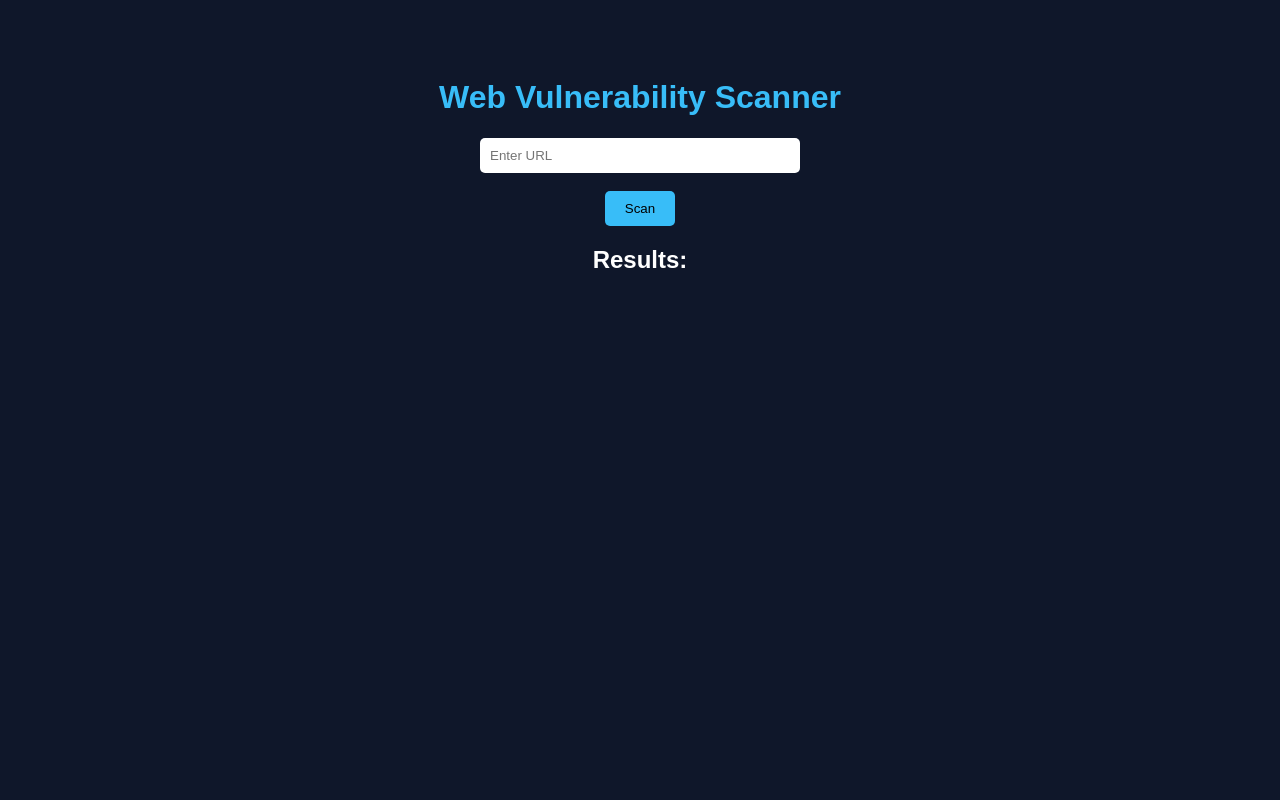
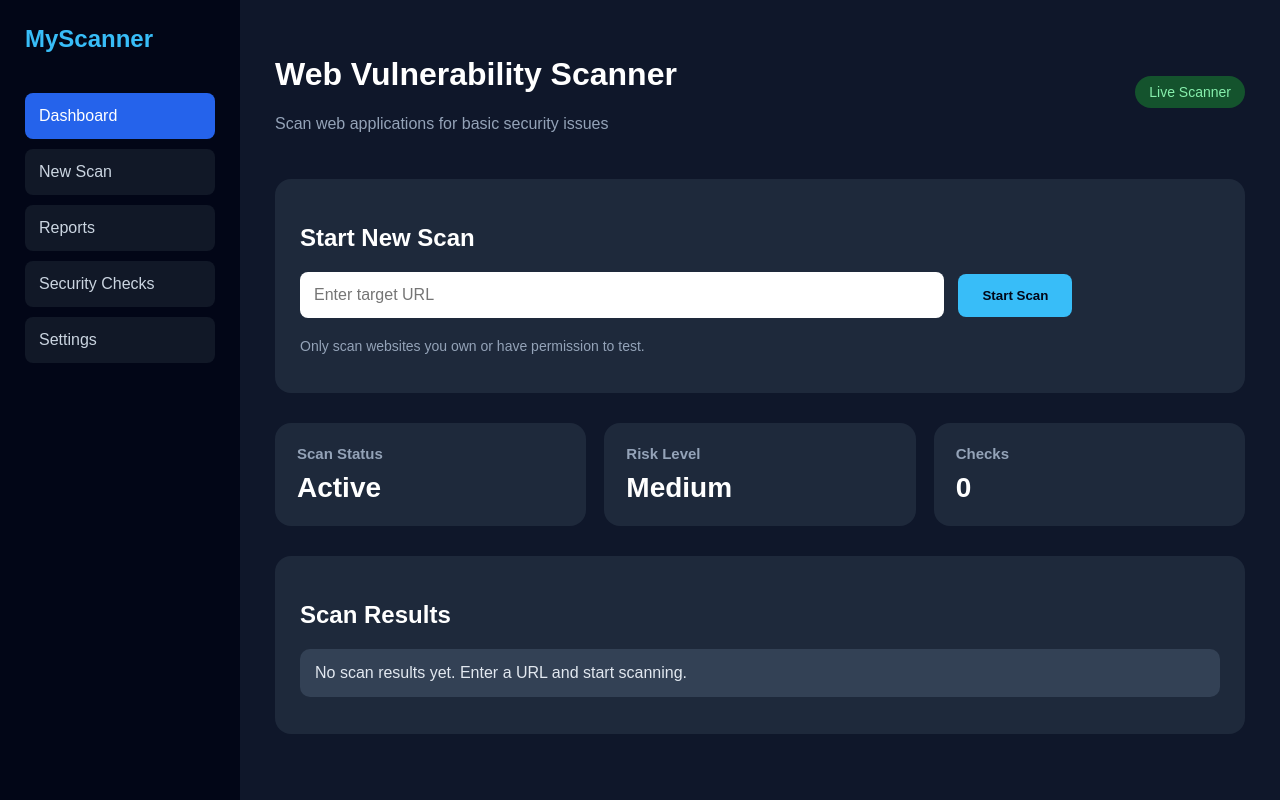
Before and after one commit to POOJA-LAB10/MyScanner, a Flask app: page / in a window 1280 px wide. Run offline with Flask 3, Linux system fonts and the light colour scheme.

Commit message:
added MyScanner style dashboard

```diff
--- a/templates/index.html
+++ b/templates/index.html
@@ -1,83 +1,232 @@
 <!DOCTYPE html>
 <html>
 <head>
-    <title>Web Vulnerability Scanner</title>
+    <title>MyScanner</title>
 
     <style>
-        body {
-            background-color: #0f172a;
-            color: white;
-            font-family: Arial;
-            text-align: center;
-            padding: 50px;
+        * {
+            box-sizing: border-box;
         }
 
-        h1 {
+        body {
+            margin: 0;
+            background: #0f172a;
+            color: white;
+            font-family: Arial, sans-serif;
+        }
+
+        .layout {
+            display: flex;
+            min-height: 100vh;
+        }
+
+        .sidebar {
+            width: 240px;
+            background: #020617;
+            padding: 25px;
+        }
+
+        .logo {
+            font-size: 24px;
+            font-weight: bold;
             color: #38bdf8;
+            margin-bottom: 40px;
+        }
+
+        .menu-item {
+            padding: 14px;
+            margin-bottom: 10px;
+            border-radius: 8px;
+            color: #cbd5e1;
+            background: #111827;
+        }
+
+        .menu-item.active {
+            background: #2563eb;
+            color: white;
+        }
+
+        .main {
+            flex: 1;
+            padding: 35px;
+        }
+
+        .topbar {
+            display: flex;
+            justify-content: space-between;
+            align-items: center;
+        }
+
+        .badge {
+            background: #14532d;
+            color: #86efac;
+            padding: 8px 14px;
+            border-radius: 20px;
+            font-size: 14px;
+        }
+
+        .scan-box {
+            background: #1e293b;
+            padding: 25px;
+            border-radius: 16px;
+            margin-top: 30px;
         }
 
         input {
-            padding: 10px;
-            width: 300px;
-            border-radius: 5px;
+            width: 70%;
+            padding: 14px;
+            border-radius: 8px;
             border: none;
+            font-size: 16px;
         }
 
         button {
-            padding: 10px 20px;
-            background-color: #38bdf8;
+            padding: 14px 24px;
             border: none;
-            border-radius: 5px;
-            color: black;
+            border-radius: 8px;
+            background: #38bdf8;
+            color: #020617;
+            font-weight: bold;
             cursor: pointer;
+            margin-left: 10px;
         }
 
-        .card {
+        .cards {
+            display: grid;
+            grid-template-columns: repeat(3, 1fr);
+            gap: 18px;
+            margin-top: 30px;
+        }
+
+        .summary-card {
+            background: #1e293b;
+            padding: 22px;
+            border-radius: 16px;
+        }
+
+        .summary-card h3 {
+            margin: 0;
+            color: #94a3b8;
+            font-size: 15px;
+        }
+
+        .summary-card p {
+            font-size: 28px;
+            font-weight: bold;
+            margin: 10px 0 0;
+        }
+
+        .results {
+            background: #1e293b;
+            margin-top: 30px;
+            border-radius: 16px;
+            padding: 25px;
+        }
+
+        .result-item {
             padding: 15px;
-            margin: 10px auto;
-            width: 300px;
-            border-radius: 8px;
+            border-radius: 10px;
+            margin-bottom: 12px;
         }
 
         .high {
-            background-color: #7f1d1d;
-            color: #fca5a5;
+            background: #7f1d1d;
+            color: #fecaca;
         }
 
         .low {
-            background-color: #78350f;
-            color: #fcd34d;
+            background: #78350f;
+            color: #fde68a;
         }
 
         .info {
-            background-color: #1e293b;
-            color: white;
+            background: #334155;
+            color: #e2e8f0;
+        }
+
+        .footer-note {
+            color: #94a3b8;
+            margin-top: 20px;
+            font-size: 14px;
         }
     </style>
 </head>
 
 <body>
 
+<div class="layout">
+
+    <div class="sidebar">
+        <div class="logo">MyScanner</div>
+
+        <div class="menu-item active">Dashboard</div>
+        <div class="menu-item">New Scan</div>
+        <div class="menu-item">Reports</div>
+        <div class="menu-item">Security Checks</div>
+        <div class="menu-item">Settings</div>
+    </div>
+
+    <div class="main">
+
+        <div class="topbar">
+            <div>
                 <h1>Web Vulnerability Scanner</h1>
+                <p style="color:#94a3b8;">Scan web applications for basic security issues</p>
+            </div>
+
+            <div class="badge">Live Scanner</div>
+        </div>
+
+        <div class="scan-box">
+            <h2>Start New Scan</h2>
 
             <form method="POST">
-        <input type="text" name="url" placeholder="Enter URL" required>
-        <br><br>
-        <button type="submit">Scan</button>
+                <input type="text" name="url" placeholder="Enter target URL" required>
+                <button type="submit">Start Scan</button>
             </form>
 
-    <h2>Results:</h2>
+            <p class="footer-note">Only scan websites you own or have permission to test.</p>
+        </div>
+
+        <div class="cards">
+            <div class="summary-card">
+                <h3>Scan Status</h3>
+                <p>Active</p>
+            </div>
+
+            <div class="summary-card">
+                <h3>Risk Level</h3>
+                <p>Medium</p>
+            </div>
+
+            <div class="summary-card">
+                <h3>Checks</h3>
+                <p>{{ results|length if results else 0 }}</p>
+            </div>
+        </div>
+
+        <div class="results">
+            <h2>Scan Results</h2>
 
             {% if results %}
                 {% for r in results %}
-            <div class="card
+                    <div class="result-item
                         {% if 'High' in r %} high
                         {% elif 'Low' in r %} low
                         {% else %} info {% endif %}">
                         {{ r }}
                     </div>
                 {% endfor %}
+            {% else %}
+                <div class="result-item info">
+                    No scan results yet. Enter a URL and start scanning.
+                </div>
             {% endif %}
+        </div>
+
+    </div>
+
+</div>
 
 </body>
 </html>
```
Lines whose indentation alone changed are shown as unchanged.
